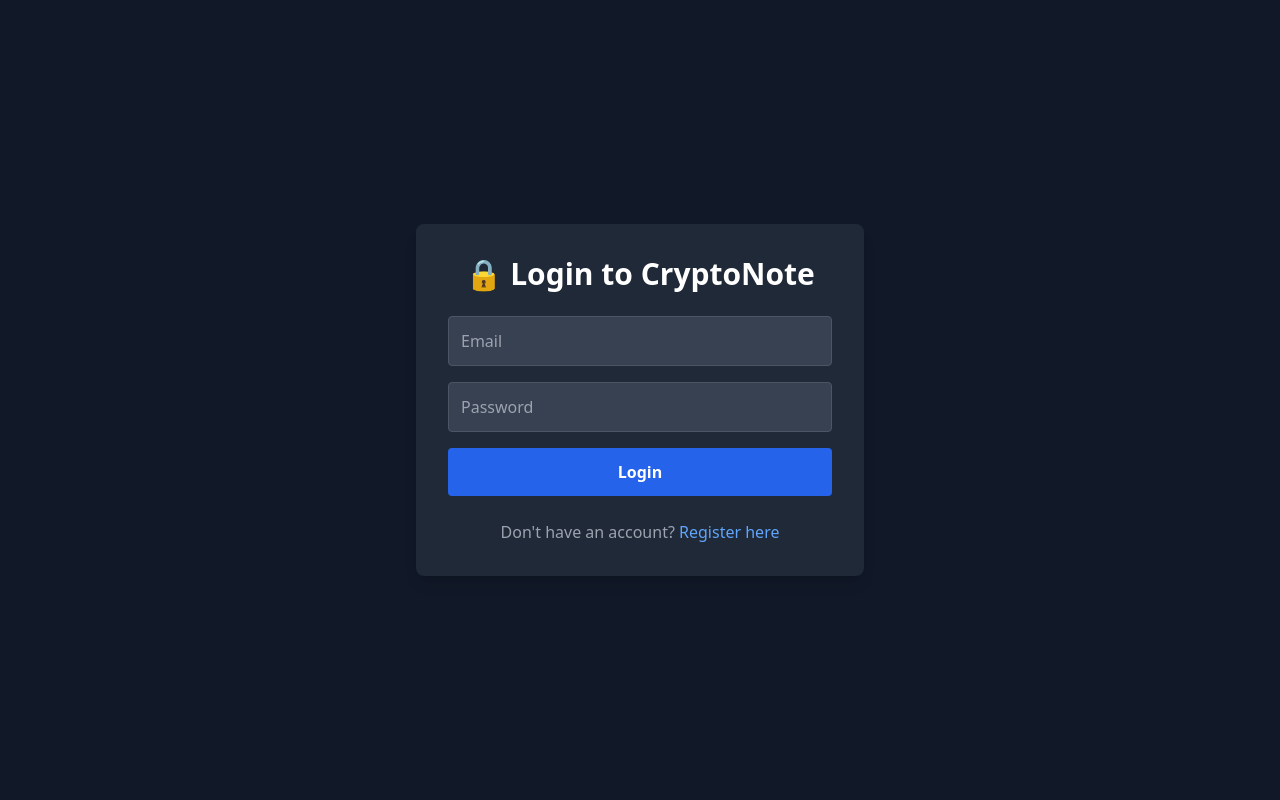
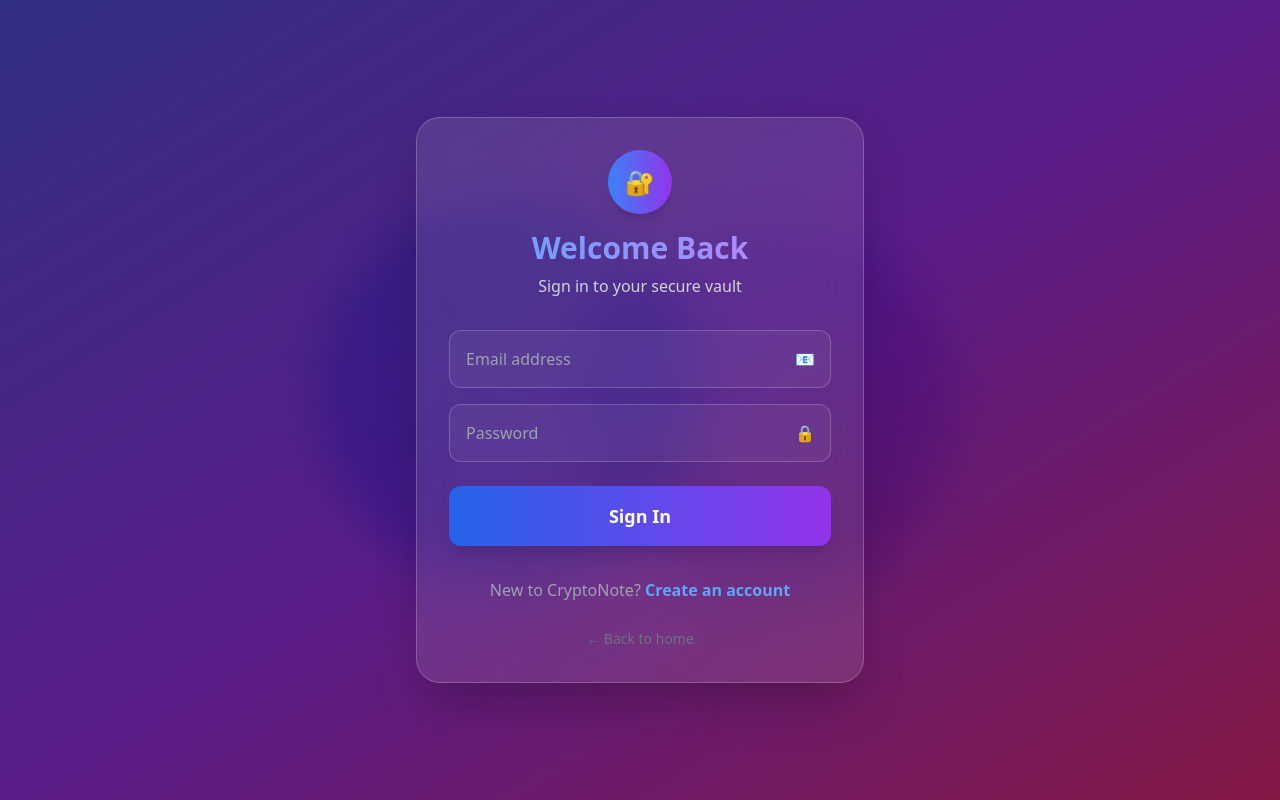
Before and after one commit to sanjai-06/CryptoNote, a React (Vite) app in the folder client/vite-project/: page /login in a window 1280 px wide. Built offline with nearby package versions, Linux system fonts and the light colour scheme.

Commit message:
Transform login page with glass morphism design
- Implement beautiful glass morphism card with backdrop blur effects
- Add animated gradient backgrounds with floating orbs
- Include icon indicators in input fields for better UX
- Add loading spinner animations and enhanced error handling

```diff
--- a/client/vite-project/src/pages/Login.jsx
+++ b/client/vite-project/src/pages/Login.jsx
@@ -25,50 +25,107 @@
   };
 
   return (
-    <div className="min-h-screen bg-gray-900 text-white flex items-center justify-center">
-      <div className="w-full max-w-md bg-gray-800 shadow-lg rounded-lg p-8">
-        <h2 className="text-3xl font-bold text-center mb-6 flex items-center justify-center">
-          <span className="mr-2">🔒</span> Login to CryptoNote
+    <div className="min-h-screen bg-gradient-to-br from-indigo-900 via-purple-900 to-pink-900 text-white flex items-center justify-center relative overflow-hidden">
+      {/* Animated background */}
+      <div className="absolute inset-0">
+        <div className="absolute top-1/4 left-1/4 w-96 h-96 bg-blue-500 rounded-full mix-blend-multiply filter blur-xl opacity-20 animate-pulse"></div>
+        <div className="absolute bottom-1/4 right-1/4 w-96 h-96 bg-purple-500 rounded-full mix-blend-multiply filter blur-xl opacity-20 animate-pulse animation-delay-2000"></div>
+      </div>
+
+      <div className="relative z-10 w-full max-w-md">
+        {/* Glass morphism card */}
+        <div className="bg-white/10 backdrop-blur-lg border border-white/20 shadow-2xl rounded-3xl p-8">
+          {/* Header */}
+          <div className="text-center mb-8">
+            <div className="inline-flex items-center justify-center w-16 h-16 bg-gradient-to-r from-blue-500 to-purple-600 rounded-full mb-4 shadow-lg">
+              <span className="text-2xl">🔐</span>
+            </div>
+            <h2 className="text-3xl font-bold bg-gradient-to-r from-blue-400 to-purple-400 bg-clip-text text-transparent">
+              Welcome Back
             </h2>
+            <p className="text-gray-300 mt-2">Sign in to your secure vault</p>
+          </div>
 
           {error && (
-          <div className="bg-red-600 text-white p-3 rounded mb-4 text-center">
-            {error}
+            <div className="bg-red-500/20 border border-red-500/30 text-red-200 p-4 rounded-xl mb-6 text-center backdrop-blur-sm">
+              <span className="text-red-300">⚠️</span> {error}
             </div>
           )}
 
-        <form onSubmit={handleSubmit} className="space-y-4">
+          <form onSubmit={handleSubmit} className="space-y-6">
+            <div className="space-y-4">
+              <div className="relative">
                 <input
                   type="email"
-            placeholder="Email"
+                  placeholder="Email address"
                   value={form.email}
                   onChange={(e) => setForm({ ...form, email: e.target.value })}
-            className="w-full p-3 rounded bg-gray-700 border border-gray-600 text-white placeholder-gray-400 focus:outline-none focus:ring-2 focus:ring-blue-500"
+                  className="w-full p-4 bg-white/5 border border-white/20 rounded-xl text-white placeholder-gray-400 focus:outline-none focus:ring-2 focus:ring-blue-500/50 focus:border-blue-500/50 transition-all duration-300"
                   required
                 />
+                <div className="absolute inset-y-0 right-0 flex items-center pr-4">
+                  <span className="text-gray-400">📧</span>
+                </div>
+              </div>
+
+              <div className="relative">
                 <input
                   type="password"
                   placeholder="Password"
                   value={form.password}
                   onChange={(e) => setForm({ ...form, password: e.target.value })}
-            className="w-full p-3 rounded bg-gray-700 border border-gray-600 text-white placeholder-gray-400 focus:outline-none focus:ring-2 focus:ring-blue-500"
+                  className="w-full p-4 bg-white/5 border border-white/20 rounded-xl text-white placeholder-gray-400 focus:outline-none focus:ring-2 focus:ring-blue-500/50 focus:border-blue-500/50 transition-all duration-300"
                   required
                 />
+                <div className="absolute inset-y-0 right-0 flex items-center pr-4">
+                  <span className="text-gray-400">🔒</span>
+                </div>
+              </div>
+            </div>
+
             <button
               type="submit"
               disabled={loading}
-            className="w-full py-3 bg-blue-600 hover:bg-blue-700 disabled:bg-blue-800 rounded text-white font-semibold transition-colors"
+              className="group relative w-full py-4 bg-gradient-to-r from-blue-600 to-purple-600 hover:from-blue-700 hover:to-purple-700 disabled:from-gray-600 disabled:to-gray-700 rounded-xl text-white font-bold text-lg transition-all duration-300 transform hover:scale-[1.02] disabled:scale-100 shadow-lg hover:shadow-blue-500/25"
             >
-            {loading ? "Logging in..." : "Login"}
+              <span className="relative z-10">
+                {loading ? (
+                  <span className="flex items-center justify-center">
+                    <svg className="animate-spin -ml-1 mr-3 h-5 w-5 text-white" xmlns="http://www.w3.org/2000/svg" fill="none" viewBox="0 0 24 24">
+                      <circle className="opacity-25" cx="12" cy="12" r="10" stroke="currentColor" strokeWidth="4"></circle>
+                      <path className="opacity-75" fill="currentColor" d="M4 12a8 8 0 018-8V0C5.373 0 0 5.373 0 12h4zm2 5.291A7.962 7.962 0 014 12H0c0 3.042 1.135 5.824 3 7.938l3-2.647z"></path>
+                    </svg>
+                    Signing in...
+                  </span>
+                ) : (
+                  "Sign In"
+                )}
+              </span>
+              <div className="absolute inset-0 bg-gradient-to-r from-blue-400 to-purple-400 rounded-xl blur opacity-0 group-hover:opacity-20 transition-opacity duration-300"></div>
             </button>
           </form>
 
-        <p className="text-center mt-6 text-gray-400">
-          Don't have an account?{" "}
-          <Link to="/register" className="text-blue-400 hover:text-blue-300">
-            Register here
+          <div className="mt-8 text-center">
+            <p className="text-gray-400">
+              New to CryptoNote?{" "}
+              <Link
+                to="/register"
+                className="text-blue-400 hover:text-blue-300 font-semibold transition-colors duration-300 hover:underline"
+              >
+                Create an account
               </Link>
             </p>
+          </div>
+
+          <div className="mt-6 text-center">
+            <Link
+              to="/"
+              className="text-gray-500 hover:text-gray-300 text-sm transition-colors duration-300"
+            >
+              ← Back to home
+            </Link>
+          </div>
+        </div>
       </div>
     </div>
   );
```
Lines whose indentation alone changed are shown as unchanged.
